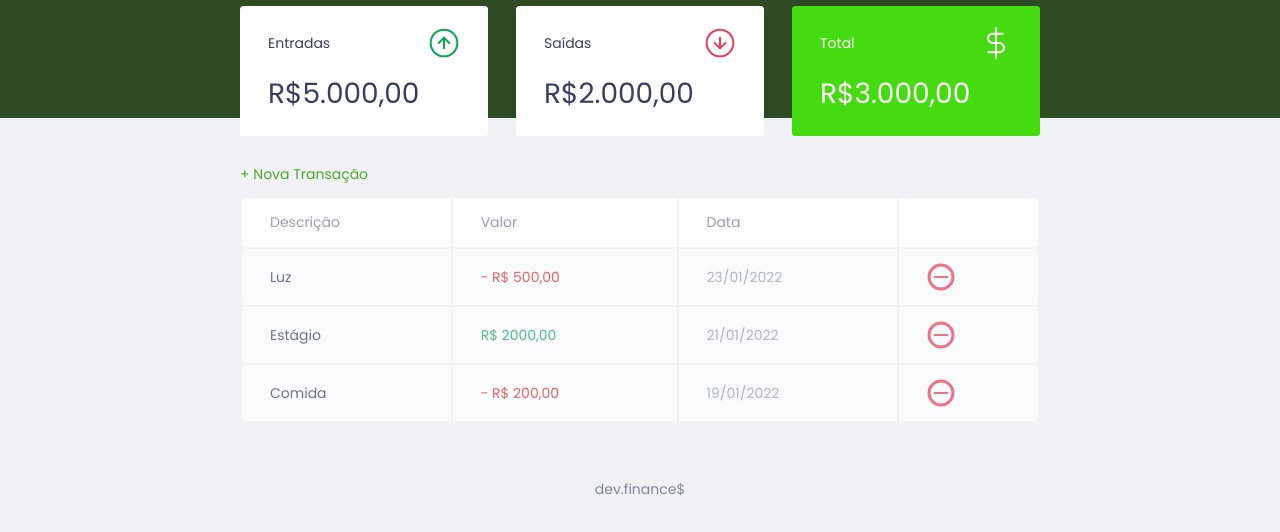
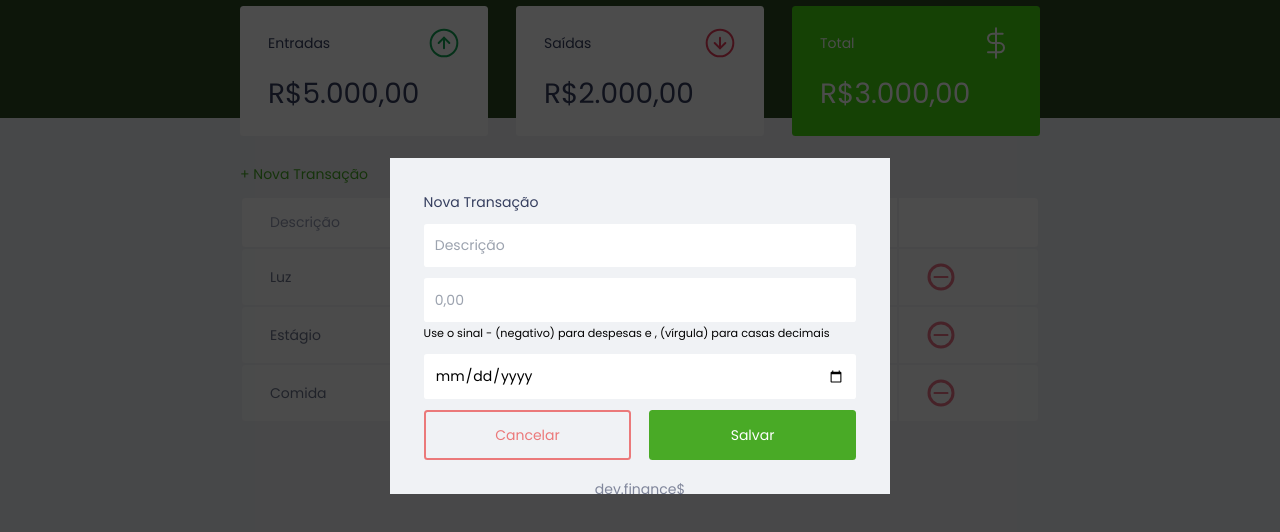
Before and after one commit to LucasDevB/NLW-01, a plain HTML site: page index.html in a window 1280 px wide. Both pictures are taken after a click on the link "+ Nova Transação". Shown: the part 74-606 px from the top of the page. Drawn offline with Linux system fonts and the light colour scheme.

Commit message:
second class finished

```diff
--- a/index.html
+++ b/index.html
@@ -49,7 +49,7 @@
         <section id="transaction">
             <h2 class="sr-only">Transações</h2>
 
-            <a href="#" class="button new">+ Nova Transação</a>
+            <a href="#" class="button new" onclick="Modal.open()">+ Nova Transação</a>
 
             <table id="data-table">
                 <thead class="table-head">
@@ -114,7 +114,7 @@
                     </div>
 
                     <div class="input-group actions">
-                        <a href="#" class="button cancel">Cancelar</a>
+                        <a href="#" class="button cancel" onclick="Modal.close()">Cancelar</a>
                         <button>Salvar</button>
                     </div>
 
@@ -129,6 +129,8 @@
     <footer>
         <p>dev.finance$</p>
     </footer>
+
+    <script src="script.js"></script>
 </body>
 
 </html>
--- a/script.js
+++ b/script.js
@@ -0,0 +1,9 @@
+const Modal = {
+    open() {
+        document.querySelector(".modal-overlay").classList.add("active")
+    },
+
+    close() {
+        document.querySelector(".modal-overlay").classList.remove("active")
+    }
+}
--- a/src/main.css
+++ b/src/main.css
@@ -165,9 +165,8 @@ header {
 }
 
 .modal {
-    @apply bg-[#f0f2f5] p-[2.4rem] w-[90%] max-w-[500px];
+    @apply bg-[#f0f2f5] p-[2.4rem] w-[90%] max-w-[500px] relative;
 }
-
 
 /*Form =================== Form */
 #form h2{
```
Also changed, not shown: build/output.css.
